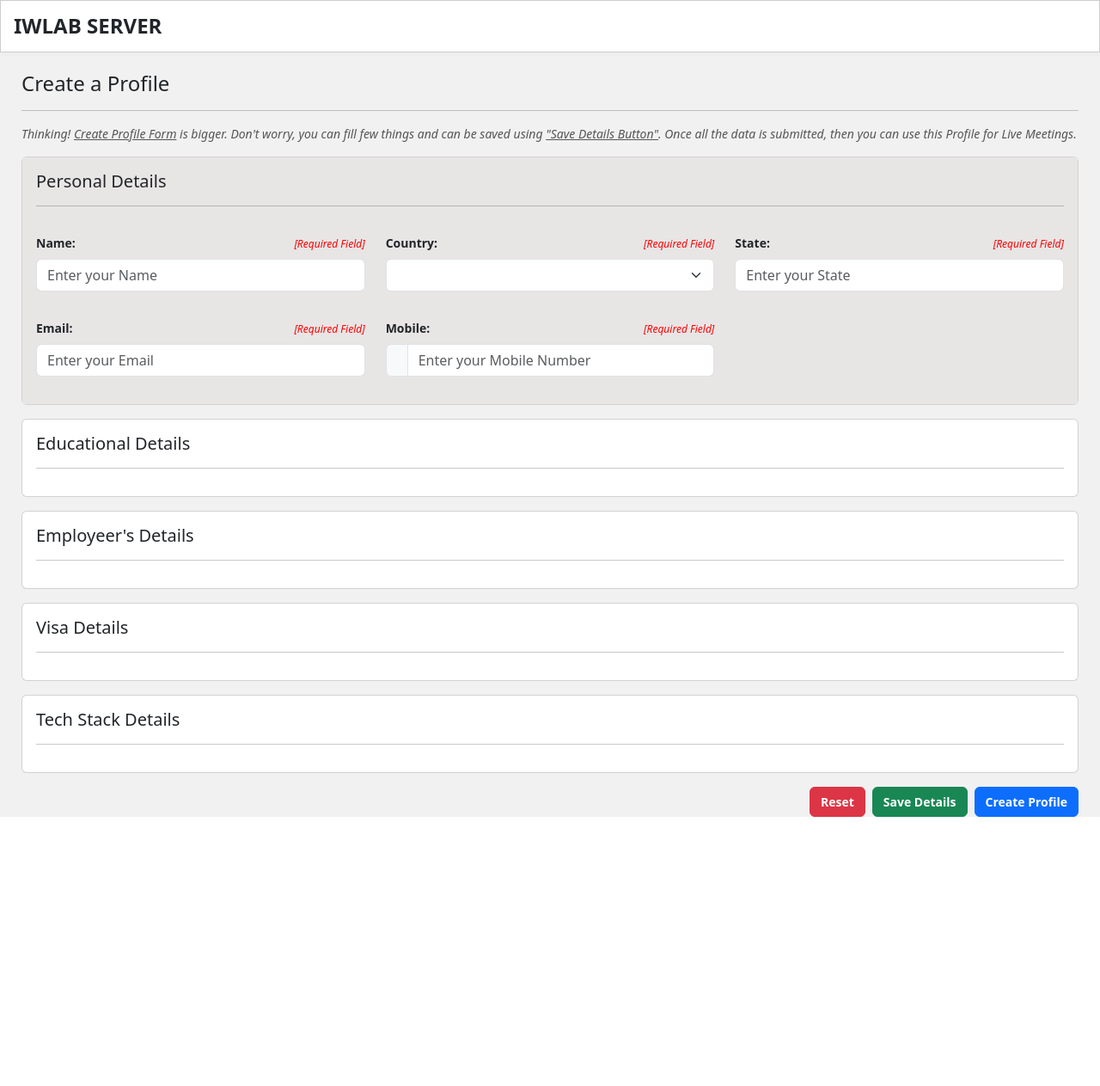
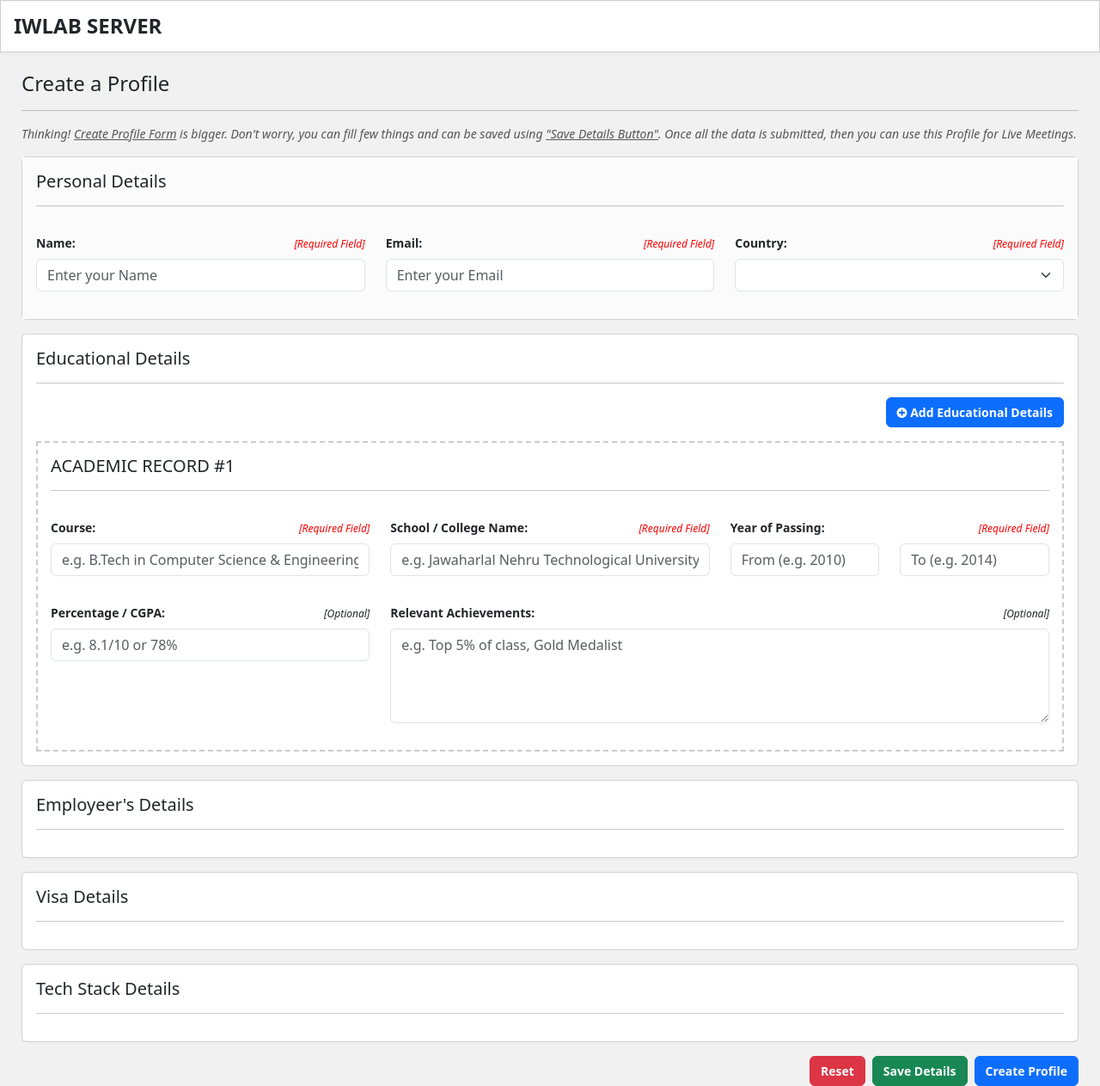
Before and after one commit to c0228/aiwl, a Flask app: page /auth/profile/create in a window 1280 px wide. Shown: the whole page at 86% size. Before the commit the page ends 950 px from the top, so only its background shows below. Run offline with Flask 3, Linux system fonts and the light colour scheme; lists and menus that the app fills with data are empty.

Commit message:
Updated projects

```diff
--- a/static/css/commons.css
+++ b/static/css/commons.css
@@ -1,6 +1,7 @@
 body { background-color: #f1f1f1; }
-.app-details-form { background-color:#e8e5e5; }
+.app-details-form { background-color:#fbfbfb; }
 .mt3p { margin-top:3px; }
 .fs12 { font-size:12px; }
 .fs14 { font-size:14px; }
 .font-red { color:red; }
+.curpoint { cursor:pointer; }
--- a/static/js/utils.js
+++ b/static/js/utils.js
@@ -9,6 +9,29 @@ function getCurrentTimestampFormatted() {
   const seconds = String(now.getSeconds()).padStart(2, '0');
 
   return `${year}-${month}-${day} ${hours}:${minutes}:${seconds}`;
+}
+
+function load_modal(id, heading, body){
+  let content='<!-- The Modal -->';
+    content+='<div class="modal" id="'+id+'-template">';
+    content+='<div class="modal-dialog">';
+    content+='<div class="modal-content">';
+    content+='<!-- Modal Header -->';
+    content+='<div class="modal-header">';
+    content+='<h5 class="modal-title">'+heading+'</h5>';
+    content+='<button type="button" class="btn-close" data-bs-dismiss="modal"></button>';
+    content+='</div>';
+    content+='<!-- Modal body -->';
+    content+='<div class="modal-body">'+body+'</div>';
+    content+='</div>';
+    content+='</div>';
+    content+='</div>';
+  document.getElementById(id).innerHTML = content;
+}
+function open_modal(id){
+  const modalEl = document.getElementById(id+'-template');
+  const bsModal = new bootstrap.Modal(modalEl, {backdrop: 'static'});
+  bsModal.show();
 }
 
 function api_executor(url, func){
--- a/templates/auth-profile-create.html
+++ b/templates/auth-profile-create.html
@@ -9,13 +9,17 @@
 <script src="https://cdn.jsdelivr.net/npm/bootstrap@5.3.3/dist/js/bootstrap.bundle.min.js"></script>
 <script src="https://ajax.googleapis.com/ajax/libs/jquery/3.7.1/jquery.min.js"></script>
 <script src="{{ url_for('static', filename='js/utils.js', _external=True) }}"></script>
+<style>
+#createProfile_states_module { display:none; }
+</style>
 <script>
 $(document).ready(function(){
-    load_countries_list('createProfile_country');
+    load_countries_list('createProfile');
 });
 </script>
 </head>
 <body class="fs14">
+    <div id="createProfile-display-modal"></div>
     {% include "components/header.html" %}
     <div class="container-fluid" style="padding-top:10px;padding-left:25px;padding-right:25px;">
         <div class="row mt-1">
@@ -25,17 +29,8 @@ $(document).ready(function(){
             </i></div>
         </div>
         {% include "components/profile/personal-details.html" %}
-        <div class="row mt-3">
-            <div class="col-md-12">
-                <!-- -->
-                <div class="card">
-                    <div class="card-body">
-                        <h5>Educational Details</h5><hr/>
-                    </div>
-                </div>
-                <!-- -->
-            </div>
-        </div><!--/.row -->
+        {% include "components/profile/edu-details.html" %}
+
         <div class="row mt-3">
             <div class="col-md-12">
                 <!-- -->
--- /dev/null
+++ b/templates/components/profile/edu-details.html
@@ -0,0 +1,159 @@
+<script>
+function loadUI_edu_courseName(){
+ let content='<div class="col-md-4">';
+    content+='<!-- Degree & Major -->';
+    content+='<div class="mb-3 mt-3">';
+    content+='<div for="edu_degree" class="form-label">';
+    content+='<b>Course:</b>';
+    content+='<span class="font-red fs12 mt3p float-end"><i>[Required Field]</i></span>';
+    content+='</div>';
+    content+='<input type="text" class="form-control" id="edu_degree" ';
+    content+='placeholder="e.g. B.Tech in Computer Science & Engineering">';
+    content+='</div>';
+    content+='</div><!--/.col-md-4 -->';
+ return content;
+}
+function loadUI_edu_schoolCollegeName(){
+ let content='<div class="col-md-4">';
+    content+='<!-- University / College Name -->';
+    content+='<div class="mb-3 mt-3">';
+    content+='<div for="edu_university" class="form-label">';
+    content+='<b>School / College Name:</b>';
+    content+='<span class="font-red fs12 mt3p float-end"><i>[Required Field]</i></span>';
+    content+='</div>';
+    content+='<input type="text" class="form-control" id="edu_university" ';
+    content+=' placeholder="e.g. Jawaharlal Nehru Technological University, Hyderabad">';
+    content+='</div>';
+    content+='</div><!--/.col-md-4 -->';
+ return content;
+}
+function loadUI_edu_yearsOfPassing(){
+ let content='<div class="col-md-4">';
+    content+='<!-- Year of Passing -->';
+    content+='<div class="mb-3 mt-3">';
+    content+='<div for="edu_year" class="form-label">';
+    content+='<b>Year of Passing:</b>';
+    content+='<span class="font-red fs12 mt3p float-end"><i>[Required Field]</i></span>';
+    content+='</div>';
+    content+='<div class="row">';
+    content+='<div class="col">';
+    content+='<input type="text" class="form-control" id="edu_year_from" placeholder="From (e.g. 2010)">';
+    content+='</div>';
+    content+='<div class="col">';
+    content+='<input type="text" class="form-control" id="edu_year_to" placeholder="To (e.g. 2014)">';
+    content+='</div>';
+    content+='</div>';
+    content+='</div>';
+    content+='</div><!--/.col-md-4 -->';
+ return content;
+}
+function loadUI_percentageCGPA(){
+ let content='<div class="col-md-4">';
+    content+='<!-- Percentage / CGPA -->';
+    content+='<div class="mb-3 mt-3">';
+    content+='<div for="edu_percentage" class="form-label">';
+    content+='<b>Percentage / CGPA:</b>';
+    content+='<span class="font-gray fs12 mt3p float-end"><i>[Optional]</i></span>';
+    content+='</div>';
+    content+='<input type="text" class="form-control" id="edu_percentage" ';
+    content+='placeholder="e.g. 8.1/10 or 78%">';
+    content+='</div>';
+    content+='</div><!--/.col-md-4 -->';
+ return content;
+}
+function loadUI_edu_relevantAchievement() {
+ let content='<div class="col-md-8">';
+    content+='<!-- Relevant Achievements -->';
+    content+='<div class="mb-3 mt-3">';
+    content+='<div for="edu_achievements" class="form-label">';
+    content+='<b>Relevant Achievements:</b>';
+    content+='<span class="font-gray fs12 mt3p float-end"><i>[Optional]</i></span>';
+    content+='</div>';
+    content+='<textarea class="form-control" id="edu_achievements" rows="4" ';
+    content+='placeholder="e.g. Top 5% of class, Gold Medalist"></textarea>';
+    content+='</div>';
+    content+='</div><!--/.col-md-4 -->';
+ return content;
+}
+function loadUI_new_educationQualification(id) {
+ let content='<div>';
+    content+='<div class="mt-3" style="border:2px dashed #ccc;padding:15px;">';
+    content+='<!-- -->';
+    content+='<div class="row">';
+    content+='<div class="col-md-12">';
+    content+='<h5>ACADEMIC RECORD #'+ACADEMIC_RECORD_INDEX;
+    if(ACADEMIC_RECORD_INDEX>1){
+    content+='<span class="float-end curpoint">';
+    content+='<i class="fa fa-minus-circle" aria-hidden="true" ';
+    content+='onclick="javascript:form_confirmDelete_educationQualification('+ACADEMIC_RECORD_INDEX+');"></i>';
+    content+='</span>';
+    }
+    content+='</h5><hr/>';
+    content+='</div><!--/.col-md-12 -->';
+    content+='</div><!--/.row -->';
+    content+='<div class="row">';
+    content+=loadUI_edu_courseName();
+    content+=loadUI_edu_schoolCollegeName();
+    content+=loadUI_edu_yearsOfPassing();
+    content+='</div><!--/.row -->';
+    content+='<div class="row">';
+    content+=loadUI_percentageCGPA();
+    content+=loadUI_edu_relevantAchievement();
+    content+='</div><!--/.row -->';
+    content+='</div>';
+    content+='</div>';
+    // content+='<div id="academic-record-'+(ACADEMIC_RECORD_INDEX+1)+'"></div>';
+ document.getElementById(id).innerHTML = content;
+ const newRecord = document.createElement('div');
+    newRecord.id = 'academic-record-' + (ACADEMIC_RECORD_INDEX+1);
+ const container = document.getElementById('academic-records');
+    container.appendChild(newRecord);
+}
+let ACADEMIC_RECORD_INDEX = 1;
+function form_addNew_educationQualification(){
+ ACADEMIC_RECORD_INDEX++;
+ loadUI_new_educationQualification('academic-record-'+ACADEMIC_RECORD_INDEX);
+}
+function form_confirmDelete_educationQualification(index){
+ const modalId = 'createProfile-display-modal';
+ const heading = 'Delete Notification';
+ let body='<div align="center" >';
+    body+='<div><b>Are you sure to delete this ACADEMIC RECORD #'+index+'?</b></div>';
+    body+='<div class="mt-2 btn-group btn-group-sm">';
+    body+='<button type="button" class="btn btn-success" ';
+    body+='onclick="javascript:form_remove_educationQualification('+index+');">Yes</button>';
+    body+='<button type="button" class="btn btn-danger">No</button>';
+    body+='</div>';
+ load_modal(modalId, heading, body);
+ open_modal(modalId);
+}
+function form_remove_educationQualification(index){
+  console.log('academic-record-'+index);
+  document.getElementById('academic-record-'+index).innerHTML = '';
+}
+$(document).ready(function(){
+ loadUI_new_educationQualification('academic-record-1');
+});
+</script>
+<div class="row mt-3">
+    <div class="col-md-12">
+        <!-- -->
+        <div class="card">
+            <div class="card-body">
+                <div><h5>Educational Details</h5><hr/></div>
+                <div class="row">
+                    <div class="col-md-12">
+                        <button type="button" class="btn btn-primary fs14 float-end ms-2"
+                            onclick="javascript:form_addNew_educationQualification();"><b>
+                                <i class="fa fa-plus-circle" aria-hidden="true"></i> Add Educational Details</b></button>
+                    </div><!--/.col-md-12 -->
+                </div><!--/.row -->
+                <!--/. -->
+                <div id="academic-records">
+                    <div id="academic-record-1"></div>
+                </div>
+            </div>
+        </div>
+        <!-- -->
+    </div>
+</div><!--/.row -->
--- a/templates/components/profile/personal-details.html
+++ b/templates/components/profile/personal-details.html
@@ -18,28 +18,29 @@
             </div><!--/.col-md-4 -->
             <div class="col-md-4">
                 <div class="mb-3 mt-3">
+                    <div for="createProfile_email" class="form-label"><b>Email:</b>
+                        <span class="font-red fs12 mt3p float-end"><i>[Required Field]</i></span>
+                    </div>
+                    <input type="text" class="form-control" id="createProfile_email" placeholder="Enter your Email">
+                </div>
+            </div><!--/.col-md-4 -->
+            <div class="col-md-4">
+                <div class="mb-3 mt-3">
                     <div for="createProfile_country" class="form-label"><b>Country:</b>
                         <span class="font-red fs12 mt3p float-end"><i>[Required Field]</i></span>
                     </div>
-                    <select class="form-select" id="createProfile_country" onchange="javascript:load_states_list()"></select>
+                    <select class="form-select" id="createProfile_country" onchange="javascript:load_states_list('createProfile')"></select>
                 </div>
             </div><!--/.col-md-4 -->
+        </div><!--/.row -->
+        <div id="createProfile_states_module">
+            <div class="row">
                 <div class="col-md-4">
                     <div class="mb-3 mt-3">
                         <div for="createProfile_state" class="form-label"><b>State:</b>
                             <span class="font-red fs12 mt3p float-end"><i>[Required Field]</i></span>
                         </div>
-                    <input type="text" class="form-control" id="createProfile_state" placeholder="Enter your State">
-                </div>
-            </div><!--/.col-md-4 -->
-        </div><!--/.row -->
-        <div class="row">
-            <div class="col-md-4">
-                <div class="mb-3 mt-3">
-                    <div for="createProfile_state" class="form-label"><b>Email:</b>
-                        <span class="font-red fs12 mt3p float-end"><i>[Required Field]</i></span>
-                    </div>
-                    <input type="text" class="form-control" id="createProfile_email" placeholder="Enter your Email">
+                        <select class="form-select" id="createProfile_state"></select>
                     </div>
                 </div><!--/.col-md-4 -->
                 <div class="col-md-4">
@@ -54,6 +55,7 @@
                     </div>
                 </div><!--/.col-md-4 -->
             </div><!--/.row -->
+        </div>
     </div><!--/.card-body -->
 </div><!--/.card -->
 </div><!--/.col-md-12 -->
```
Lines whose indentation alone changed are shown as unchanged.
